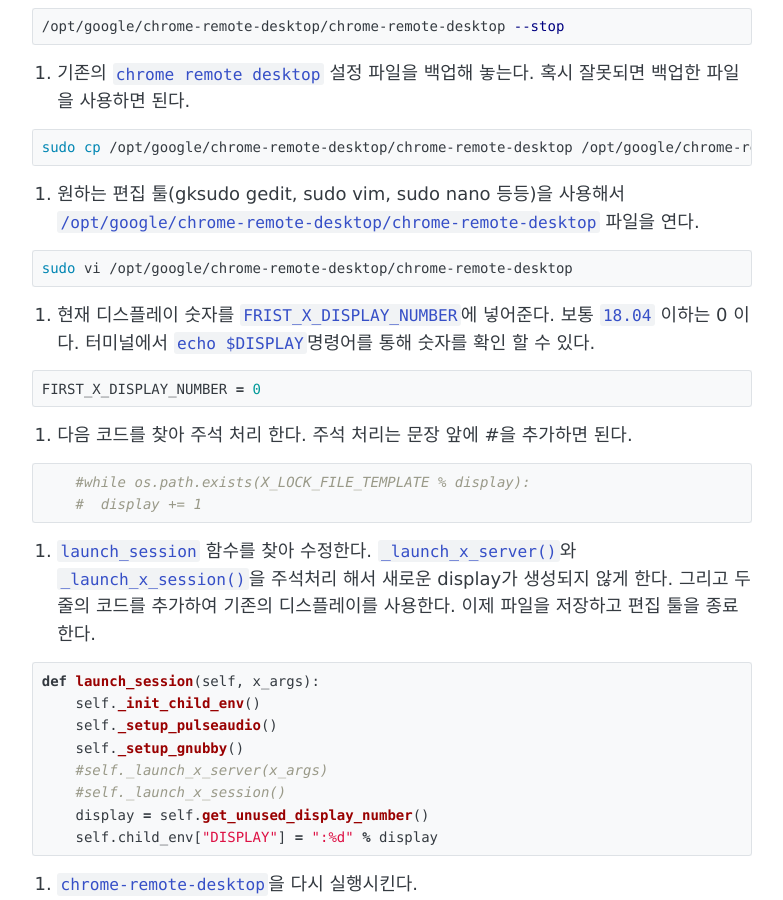
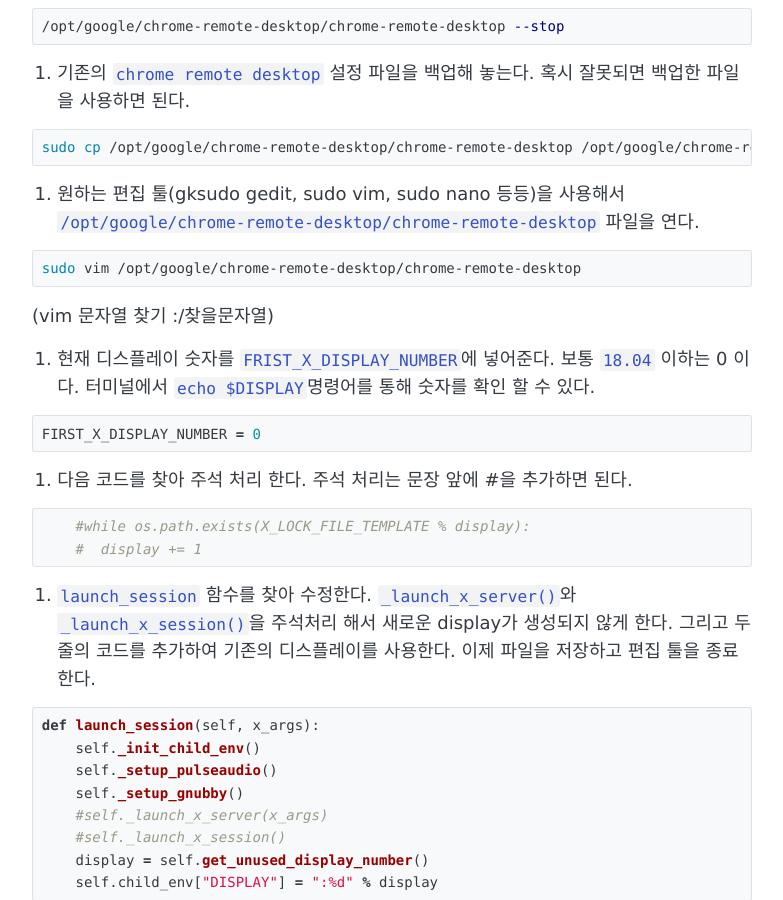
Before and after one commit to anifilm/anifilm.github.io, a Jekyll site: the page built from _posts/2019-07-23-chrome-remote-desktop.md, in a window 1280 px wide and 900 px high, scrolled down 682 px. Shown: the whole window, without its empty margins (248-1031 px from the left). Built offline with Jekyll 4.4.1, drawn with Linux system fonts in a browser that asks for light colours.

Commit message:
Update 2019-07-23-chrome-remote-desktop.md

````diff
--- a/_posts/2019-07-23-chrome-remote-desktop.md
+++ b/_posts/2019-07-23-chrome-remote-desktop.md
@@ -37,8 +37,9 @@
 4. 원하는 편집 툴(gksudo gedit, sudo vim, sudo nano 등등)을 사용해서 `/opt/google/chrome-remote-desktop/chrome-remote-desktop` 파일을 연다.
 
 ```bash
-sudo vi /opt/google/chrome-remote-desktop/chrome-remote-desktop
+sudo vim /opt/google/chrome-remote-desktop/chrome-remote-desktop
 ```
+(vim 문자열 찾기 :/찾을문자열)
 
 
 5. 현재 디스플레이 숫자를 `FRIST_X_DISPLAY_NUMBER`에 넣어준다. 보통 `18.04` 이하는 0 이다. 터미널에서 `echo $DISPLAY`명령어를 통해 숫자를 확인 할 수 있다.
````
